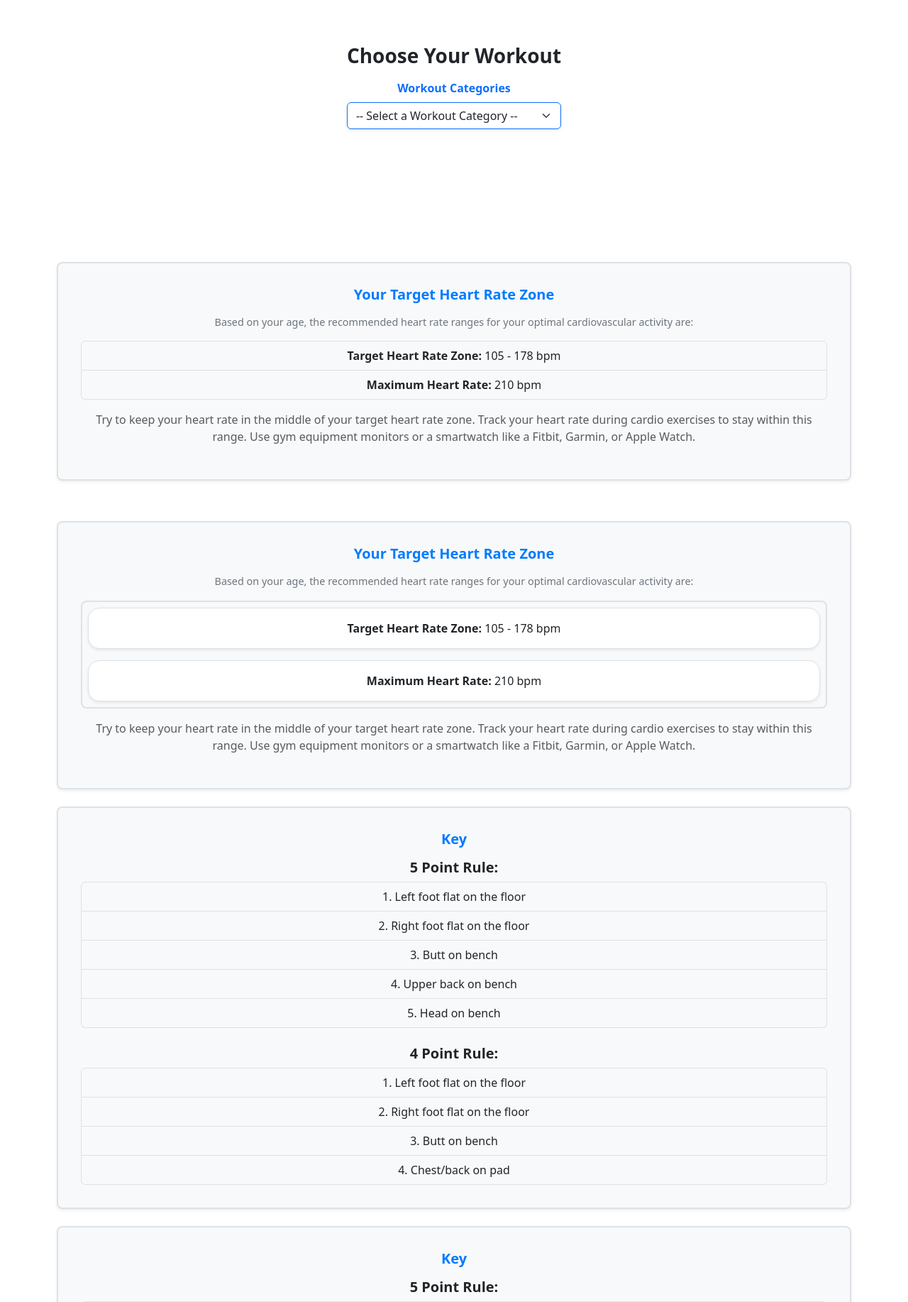
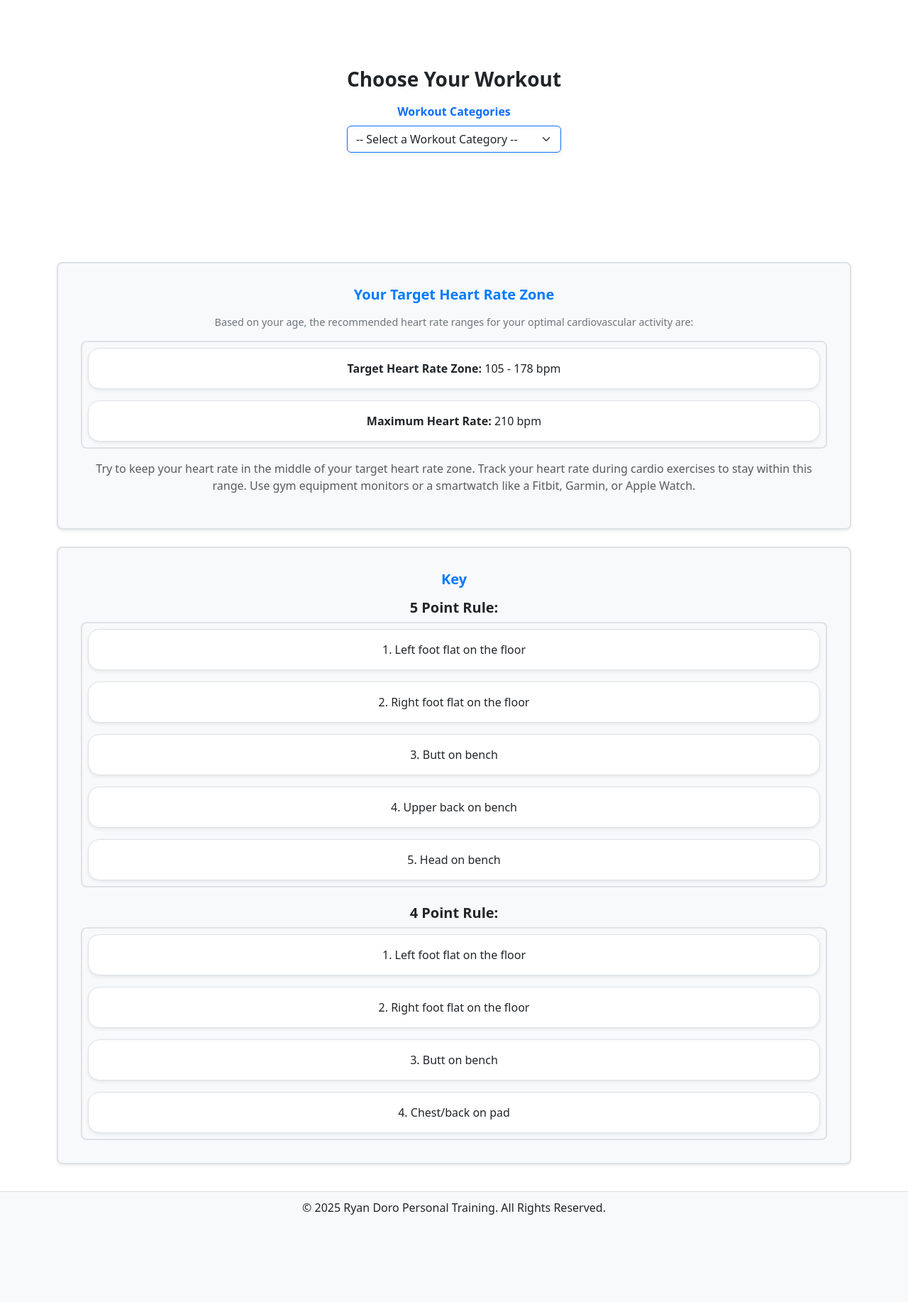
Before and after one commit to ryandoro/personal-training-app, a Flask app: page /training in a window 1280 px wide. Shown: the part 56-1890 px from the top of the page at 71% size. After the commit the page ends 1767 px from the top, so only its background shows below. Run offline with Flask 3, Linux system fonts and the light colour scheme; the visitor is signed in with stand-in values (Sample User, id 1); a database or web service that is not in the repository returns one stand-in record (values such as "Sample title"); some libraries are stand-ins or nearby versions.

Commit message:
Restyled index and training pages to unify UI with card-style layout

```diff
--- a/templates/training.html
+++ b/templates/training.html
@@ -160,7 +160,38 @@
             <button type="submit" class="btn btn-primary w-100">Submit</button>
         </form>
     {% else %}
-        <!-- Show workout options after the form is submitted -->
+        <!-- Show guidelines and workout options after the form is submitted -->
+        <!-- Guidelines Box -->
+        {% if guidelines %}
+        <div class="card w-100 mx-auto shadow-sm p-3 border border-2 rounded-3 mb-4" style="border-color: #ced4da; background-color: #f8f9fa;">
+            <div class="card-body">
+                <h4 class="card-title text-center mb-3">Guidelines</h4>
+                <p>Based on your current goal - <strong>{{ fitness_goals }}</strong> - the following is recommended for each exercise:</p>
+
+                <ul class="list-group p-2 border border-2 rounded-3 mb-4" style="border-color: #ced4da; background-color: #f8f9fa;">
+                    <li class="list-group-item shadow-sm p-3 border border-1 rounded-4 mb-3" style="border-color: #20c997; background-color: #ffffff;">
+                        <strong>Sets:</strong> {{ guidelines.Sets }}
+                    </li>
+                    <li class="list-group-item shadow-sm p-3 border border-1 rounded-4 mb-3" style="border-color: #20c997; background-color: #ffffff;">
+                        <strong>Repetitions:</strong> {{ guidelines.Reps }}
+                    </li>
+                    <li class="list-group-item shadow-sm p-3 border border-1 rounded-4 mb-3" style="border-color: #20c997; background-color: #ffffff;">
+                        <strong>Rest Between Sets:</strong> {{ guidelines.Rest }}
+                    </li>
+                </ul>
+
+                <ul class="list-group p-2 border border-2 rounded-3" style="border-color: #ced4da; background-color: #f8f9fa;">
+                    <li class="list-group-item shadow-sm p-3 border border-1 rounded-4 mb-3" style="border-color: #20c997; background-color: #ffffff;">
+                        <strong>Resistance Training:</strong> Minimum 2 days per week
+                    </li>
+                    <li class="list-group-item shadow-sm p-3 border border-1 rounded-4" style="border-color: #20c997; background-color: #ffffff;">
+                        <strong>Cardio Training:</strong> Minimum 3 days per week, 10 minutes per exercise
+                    </li>
+                </ul>
+            </div>
+        </div>
+        {% endif %}
+        <hr>
         <div class="mb-4">
             <h3 class="text-center mb-3 fw-bold">Choose Your Workout</h3>
             <div class="row justify-content-center">
@@ -538,81 +569,7 @@
         });
         </script>
 
-        <!-- Guidelines Box -->
-        {% if guidelines %}
-        <div class="card w-100 mx-auto shadow-sm p-3 border border-2 rounded-3 mb-4" style="border-color: #ced4da; background-color: #f8f9fa;">
-            <div class="card-body">
-                <h4 class="card-title text-center mb-3">Guidelines</h4>
-                <p>Based on your current goal - <strong>{{ fitness_goals }}</strong> - The following is recommended for each exercise:</p>
-                <ul class="list-group">
-                    <li class="list-group-item"><strong>Sets:</strong> {{ guidelines.Sets }}</li>
-                    <li class="list-group-item"><strong>Repetitions:</strong> {{ guidelines.Reps }}</li>
-                    <li class="list-group-item"><strong>Rest Between Sets:</strong> {{ guidelines.Rest }}</li>
-                </ul>
-                <ul class="list-group">
-                    <li class="list-group-item"><strong>Resistance Training:</strong> Minimum 2 days per week</li>
-                    <li class="list-group-item"><strong>Cardio Training:</strong> Minimum 3 days per week, 10 minutes per exercise</li>
-                </ul>
-            </div>
-        </div>
-        {% endif %}
-        <hr>
-
-        {% if guidelines %}
-        <div class="card w-100 mx-auto shadow-sm p-3 border border-2 rounded-3 mb-4" style="border-color: #ced4da; background-color: #f8f9fa;">
-            <div class="card-body">
-                <h4 class="card-title text-center mb-3">Guidelines</h4>
-                <p>Based on your current goal - <strong>{{ fitness_goals }}</strong> - the following is recommended for each exercise:</p>
-
-                <ul class="list-group p-2 border border-2 rounded-3 mb-4" style="border-color: #ced4da; background-color: #f8f9fa;">
-                    <li class="list-group-item shadow-sm p-3 border border-1 rounded-4 mb-3" style="border-color: #20c997; background-color: #ffffff;">
-                        <strong>Sets:</strong> {{ guidelines.Sets }}
-                    </li>
-                    <li class="list-group-item shadow-sm p-3 border border-1 rounded-4 mb-3" style="border-color: #20c997; background-color: #ffffff;">
-                        <strong>Repetitions:</strong> {{ guidelines.Reps }}
-                    </li>
-                    <li class="list-group-item shadow-sm p-3 border border-1 rounded-4 mb-3" style="border-color: #20c997; background-color: #ffffff;">
-                        <strong>Rest Between Sets:</strong> {{ guidelines.Rest }}
-                    </li>
-                </ul>
-
-                <ul class="list-group p-2 border border-2 rounded-3" style="border-color: #ced4da; background-color: #f8f9fa;">
-                    <li class="list-group-item shadow-sm p-3 border border-1 rounded-4 mb-3" style="border-color: #20c997; background-color: #ffffff;">
-                        <strong>Resistance Training:</strong> Minimum 2 days per week
-                    </li>
-                    <li class="list-group-item shadow-sm p-3 border border-1 rounded-4" style="border-color: #20c997; background-color: #ffffff;">
-                        <strong>Cardio Training:</strong> Minimum 3 days per week, 10 minutes per exercise
-                    </li>
-                </ul>
-            </div>
-        </div>
-        {% endif %}
-
         <!-- Target Heart Rate Zone -->
-        {% if target_heart_rate_zone %}
-        <div class="card w-100 mx-auto shadow-sm p-3 border border-2 rounded-3 mb-4" style="border-color: #ced4da; background-color: #f8f9fa;">
-            <div class="card-body">
-                <h4 class="card-title text-center mb-3">Your Target Heart Rate Zone</h4>
-                <p class="card-text">
-                    Based on your age, the recommended heart rate ranges for your optimal cardiovascular activity are:
-                </p>
-                <ul class="list-group">
-                    <li class="list-group-item">
-                        <strong>Target Heart Rate Zone:</strong> {{ target_heart_rate_zone.lower_bound }} - {{ target_heart_rate_zone.upper_bound }} bpm
-                    </li>
-                    <li class="list-group-item">
-                        <strong>Maximum Heart Rate:</strong> {{ target_heart_rate_zone.max_heart_rate }} bpm
-                    </li>
-                </ul>
-                <p class="mt-3 text-muted">
-                    Try to keep your heart rate in the middle of your target heart rate zone. Track your heart rate during cardio exercises to stay within this range. Use gym equipment monitors
-                    or a smartwatch like a Fitbit, Garmin, or Apple Watch.
-                </p>
-            </div>
-        </div>
-        {% endif %}
-        <hr>
-
         {% if target_heart_rate_zone %}
         <div class="card w-100 mx-auto shadow-sm p-3 border border-2 rounded-3 mb-4" style="border-color: #ced4da; background-color: #f8f9fa;">
             <div class="card-body">
@@ -642,27 +599,6 @@
         <div class="card w-100 mx-auto shadow-sm p-3 border border-2 rounded-3 mb-4" style="border-color: #ced4da; background-color: #f8f9fa;">
             <div class="card-body">
                 <h4 class="card-title text-center mb-3">Key</h4>
-                <h5><strong>5 Point Rule:</strong></h5>
-                <ul class="list-group list-group mb-4">
-                    <li class="list-group-item">1. Left foot flat on the floor</li>
-                    <li class="list-group-item">2. Right foot flat on the floor</li>
-                    <li class="list-group-item">3. Butt on bench</li>
-                    <li class="list-group-item">4. Upper back on bench</li>
-                    <li class="list-group-item">5. Head on bench</li>
-                </ul>
-                <h5><strong>4 Point Rule:</strong></h5>
-                <ul class="list-group list-group">
-                    <li class="list-group-item">1. Left foot flat on the floor</li>
-                    <li class="list-group-item">2. Right foot flat on the floor</li>
-                    <li class="list-group-item">3. Butt on bench</li>
-                    <li class="list-group-item">4. Chest/back on pad</li>
-                </ul>
-            </div>
-        </div>
-
-        <div class="card w-100 mx-auto shadow-sm p-3 border border-2 rounded-3 mb-4" style="border-color: #ced4da; background-color: #f8f9fa;">
-            <div class="card-body">
-                <h4 class="card-title text-center mb-3">Key</h4>
 
                 <h5><strong>5 Point Rule:</strong></h5>
                 <ul class="list-group p-2 border border-2 rounded-3 mb-4" style="border-color: #ced4da; background-color: #f8f9fa;">
@@ -682,7 +618,6 @@
                 </ul>
             </div>
         </div>
-
     {% endif %}
 </div>
 {% endblock %}
```
Also changed, not shown: templates/index.html (+15 -9 lines).
